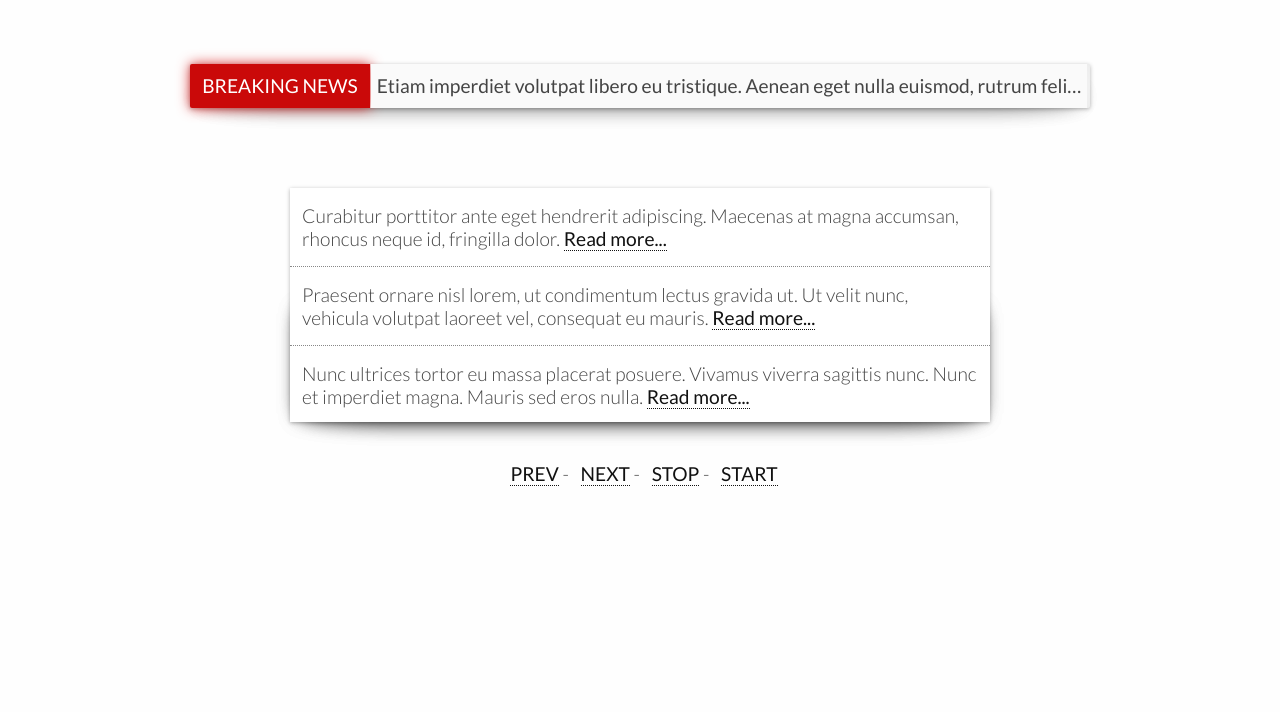
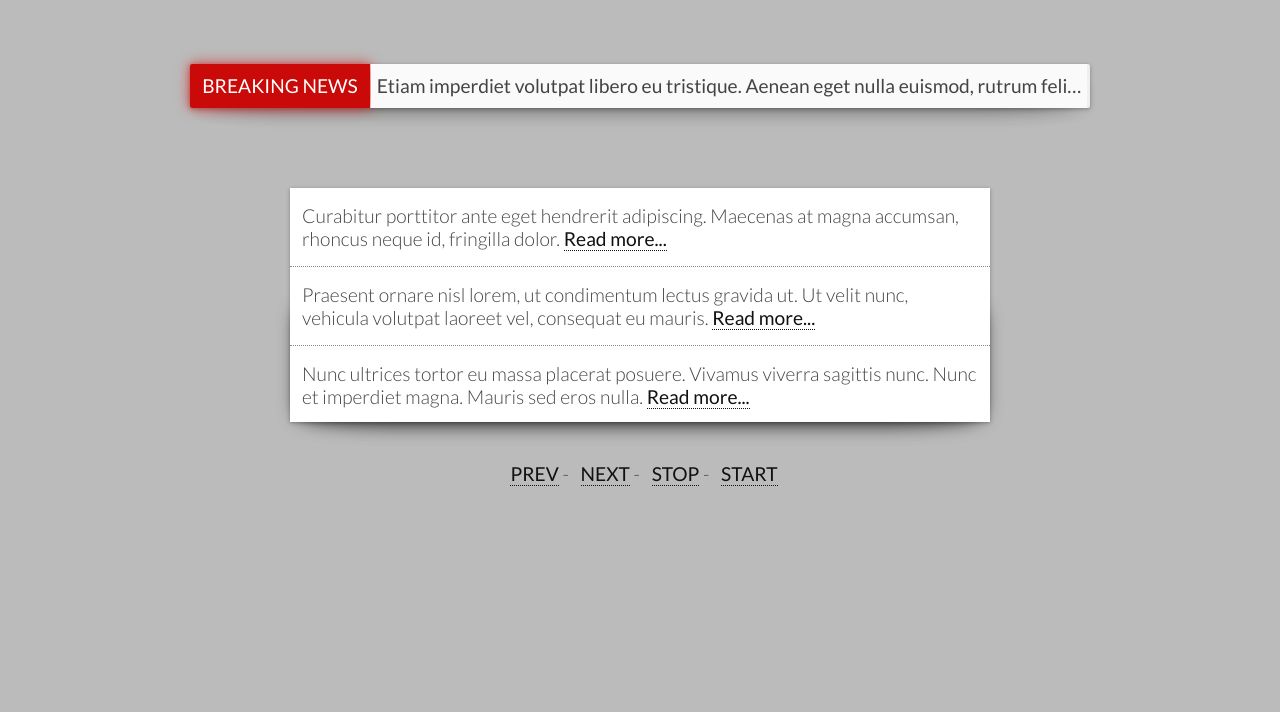
Before and after one commit to risq/jquery-advanced-news-ticker, a plain HTML site: page demo.html in a window 1280 px wide. Shown: the part 88-800 px from the top of the page. Drawn offline with nearby package versions, Linux system fonts and the light colour scheme.

Commit message:
minor changes

```diff
--- a/css/newsticker.css
+++ b/css/newsticker.css
@@ -6,7 +6,7 @@ body {
 	color: #444;
 	font-size: 1.2em;
 	font-weight: 300;
-	background-color: #fefefe;
+	background-color: #bbb;
 }
 
 a {
```
